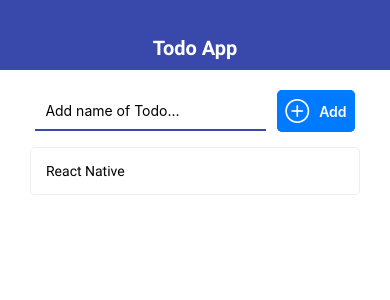
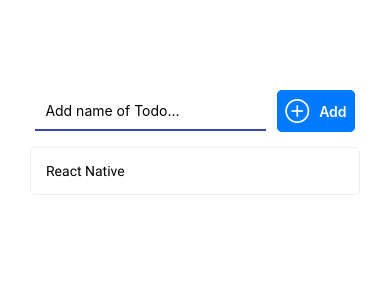
Before and after one commit to siarotchi/React-Native-Todo, a React Native app: screen / in a window 390 px wide. Shown: the top 300 px of the page. Built offline with nearby package versions, Linux system fonts and the light colour scheme.

Commit message:
Refactor adaptive arientation and platformsx

```diff
--- a/App.js
+++ b/App.js
@@ -6,6 +6,7 @@
 import { Navbar } from "./src/components/Navbar";
 import { MainScreen } from "./src/screens/MainScreen";
 import { TodoScreen } from "./src/screens/TodoScreen";
+import { THEME } from "./src/theme";
 
 async function loadApp() {
   //connect fonts
@@ -109,7 +110,7 @@
 
 const styles = StyleSheet.create({
   container: {
-    paddingHorizontal: 30,
+    paddingHorizontal: THEME.PADDING_HORIZONTAL,
     paddingVertical: 20,
   },
 });
--- a/app.json
+++ b/app.json
@@ -3,7 +3,7 @@
     "name": "my-react-native-app",
     "slug": "my-react-native-app",
     "version": "1.0.0",
-    "orientation": "portrait",
+    "orientation": "default",
     "icon": "./assets/icon.png",
     "splash": {
       "image": "./assets/splash.png",
--- a/src/components/AddTodo.js
+++ b/src/components/AddTodo.js
@@ -1,5 +1,5 @@
 import React, { useState } from "react";
-import { Alert, Button, StyleSheet, TextInput, View } from "react-native";
+import { Alert, StyleSheet, TextInput, View, Keyboard } from "react-native";
 import { THEME } from "../theme";
 import { AntDesign } from "@expo/vector-icons";
 
@@ -10,6 +10,7 @@
     if (value.trim()) {
       onSubmit(value);
       setValue("");
+      Keyboard.dismiss(); //hide keyboard after adding
     } else {
       Alert.alert("Need some text!!!");
     }
--- a/src/components/Navbar.js
+++ b/src/components/Navbar.js
@@ -1,11 +1,19 @@
 import React from "react";
-import { StyleSheet, View } from "react-native";
+import { StyleSheet, View, Platform } from "react-native";
 import { THEME } from "../theme";
 import { AppTextBold } from "./ui/AppTextBold";
 
 export const Navbar = ({ title }) => {
   return (
-    <View style={styles.navbar}>
+    <View
+      style={[
+        styles.navbar,
+        Platform.select({
+          ios: styles.navbarIos,
+          android: styles.navbarAndroid,
+        }),
+      ]}
+    >
       <AppTextBold style={styles.text}>{title}</AppTextBold>
     </View>
   );
@@ -14,13 +22,19 @@
 const styles = StyleSheet.create({
   navbar: {
     height: 70,
-    backgroundColor: THEME.MAIN_COLOR,
     alignItems: "center",
     justifyContent: "flex-end",
     paddingBottom: 10,
   },
+  navbarAndroid: {
+    backgroundColor: THEME.MAIN_COLOR,
+  },
+  navbarIos: {
+    borderBottomColor: THEME.MAIN_COLOR,
+    borderBottomWidth: 1,
+  },
   text: {
-    color: "white",
+    color: Platform.OS === "ios" ? THEME.MAIN_COLOR : "white",
     fontSize: 20,
   },
 });
--- a/src/components/ui/AppButton.js
+++ b/src/components/ui/AppButton.js
@@ -1,16 +1,26 @@
 import React from "react";
-import { StyleSheet, View, TouchableOpacity } from "react-native";
+import {
+  StyleSheet,
+  View,
+  TouchableOpacity,
+  TouchableNativeFeedback,
+  Platform,
+} from "react-native";
 
 import { THEME } from "../../theme";
 import { AppTextBold } from "./AppTextBold";
 
 export const AppButton = ({ children, onPress, color = THEME.MAIN_COLOR }) => {
+  const Wrapper =
+    Platform.OS === "android" ? TouchableNativeFeedback : TouchableOpacity;
+  //TouchableNativeFeedback = waves on hover = only for Android
+
   return (
-    <TouchableOpacity onPress={onPress} activeOpacity={0.7}>
+    <Wrapper onPress={onPress} activeOpacity={0.7}>
       <View style={[styles.button, { backgroundColor: color }]}>
         <AppTextBold style={styles.text}>{children}</AppTextBold>
       </View>
-    </TouchableOpacity>
+    </Wrapper>
   );
 };
 
--- a/src/screens/MainScreen.js
+++ b/src/screens/MainScreen.js
@@ -1,10 +1,30 @@
-import React from "react";
-import { StyleSheet, View, FlatList, Image } from "react-native";
+import React, { useState, useEffect } from "react";
+import { StyleSheet, View, FlatList, Image, Dimensions } from "react-native";
 import { AddTodo } from "../components/AddTodo";
 import { Todo } from "../components/Todo";
+import { THEME } from "../theme";
 
 export const MainScreen = ({ addTodo, todos, removeTodo, openTodo }) => {
+  const [deviceWidth, setDeviceWidth] = useState(
+    Dimensions.get("window").width - THEME.PADDING_HORIZONTAL * 2
+  );
+
+  useEffect(() => {
+    const update = () => {
+      const width =
+        Dimensions.get("window").width - THEME.PADDING_HORIZONTAL * 2;
+      setDeviceWidth(width);
+    };
+
+    Dimensions.addEventListener("change", update);
+
+    return () => {
+      Dimensions.removeEventListener("change", update); //deprecated - TODO refactor cleanup
+    };
+  });
+
   let content = (
+    <View style={{ width: deviceWidth }}>
       <FlatList
         keyExtractor={(item) => item.id}
         data={todos}
@@ -12,6 +32,7 @@
           <Todo todo={item} onRemove={removeTodo} onOpen={openTodo} />
         )}
       />
+    </View>
   );
 
   if (todos.length === 0) {
--- a/src/screens/TodoScreen.js
+++ b/src/screens/TodoScreen.js
@@ -1,5 +1,5 @@
 import React, { useState } from "react";
-import { StyleSheet, View } from "react-native";
+import { StyleSheet, View, Dimensions } from "react-native";
 import { FontAwesome, AntDesign } from "@expo/vector-icons";
 
 import { THEME } from "../theme";
@@ -61,8 +61,10 @@
     marginBottom: 20,
     padding: 15,
   },
+  // Adaptive:
   button: {
-    width: "40%",
+    width: Dimensions.get("window").width / 3, //Dimensions window: work with wide of device
+    //or like this:  width: Dimensions.get("window").width > 400 ? 150 : 100
   },
   title: {
     fontSize: 20,
--- a/src/theme.js
+++ b/src/theme.js
@@ -2,4 +2,5 @@
   DANGER_COLOR: "#e53935",
   GREY_COLOR: "#757575",
   MAIN_COLOR: "#3949ab",
+  PADDING_HORIZONTAL: 30,
 };
```
Lines whose indentation alone changed are shown as unchanged.
